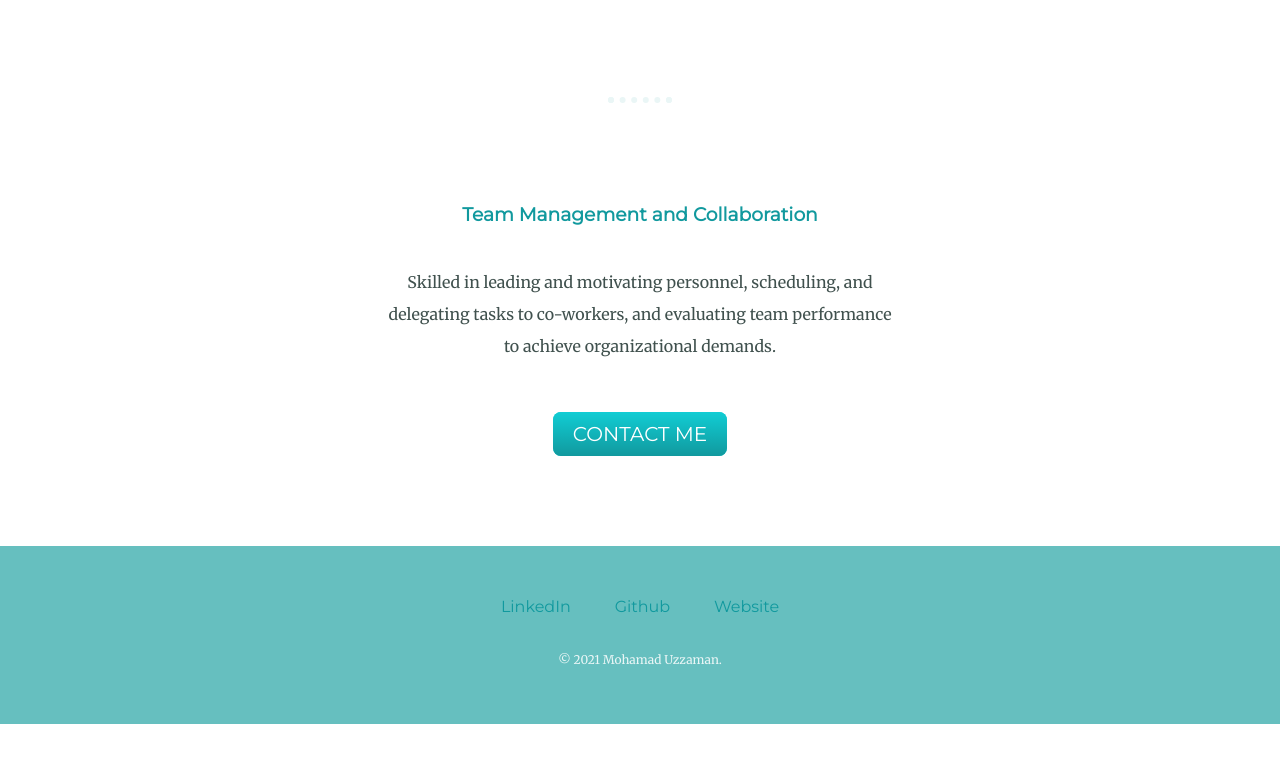
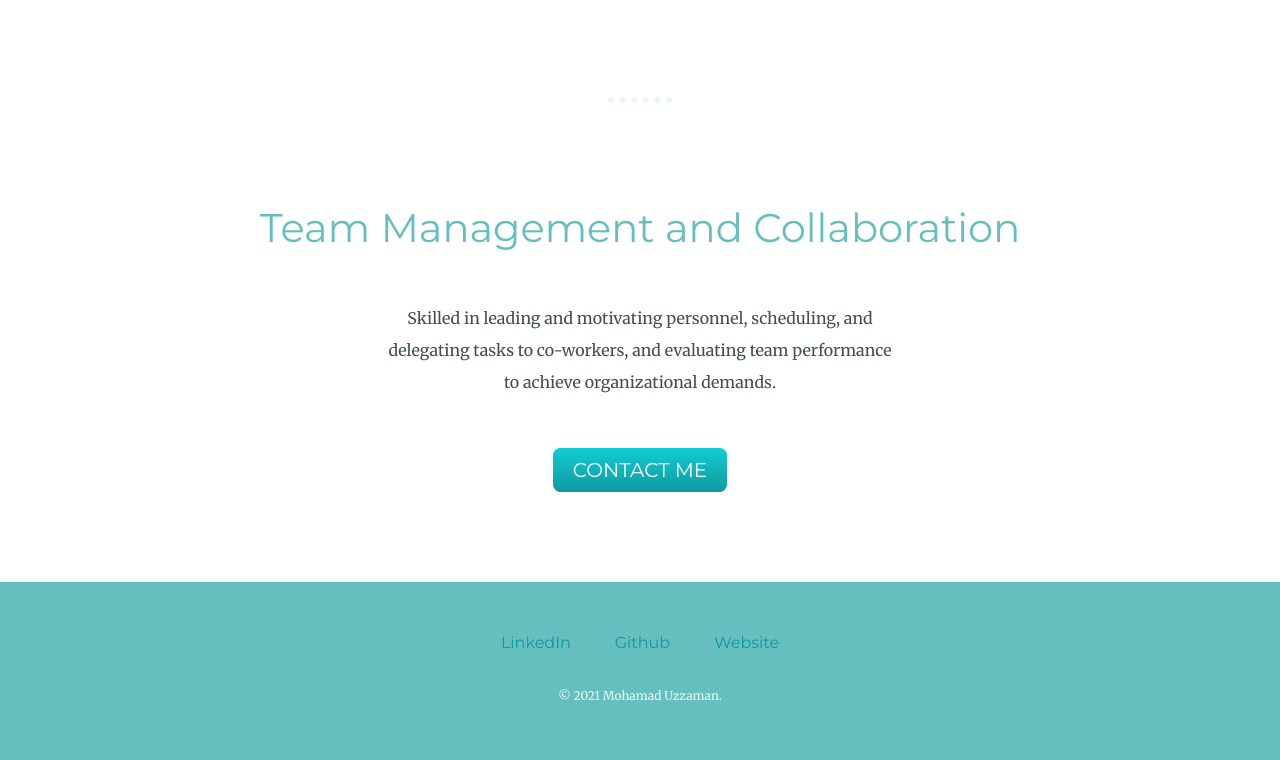
Before and after one commit to farid555/portfolio, a plain HTML site: page index.html in a window 1280 px wide. Shown: the part 2389-3149 px from the top of the page. Before the commit the page ends 3113 px from the top, so only its background shows below. Drawn offline with Linux system fonts and the light colour scheme.

Commit message:
Hellochange

```diff
--- a/index.html
+++ b/index.html
@@ -65,7 +65,7 @@
     </div>
     <hr />
     <div class="contact-me">
-      <h3>Team Management and Collaboration</h3>
+      <h2>Team Management and Collaboration</h2>
       <p class="contact-message">
         Skilled in leading and motivating personnel, scheduling, and
         delegating tasks to co-workers, and evaluating team performance to
```
